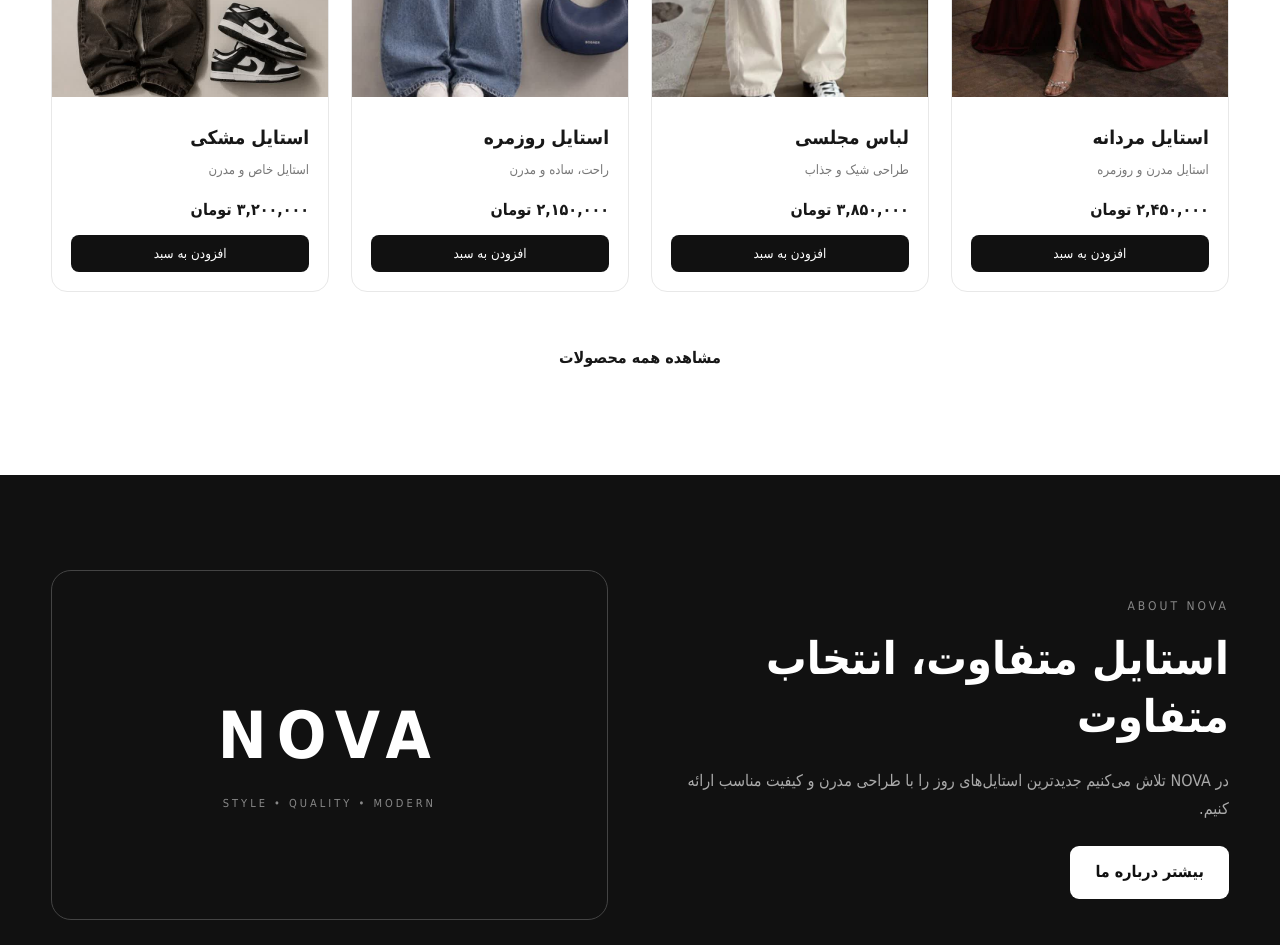
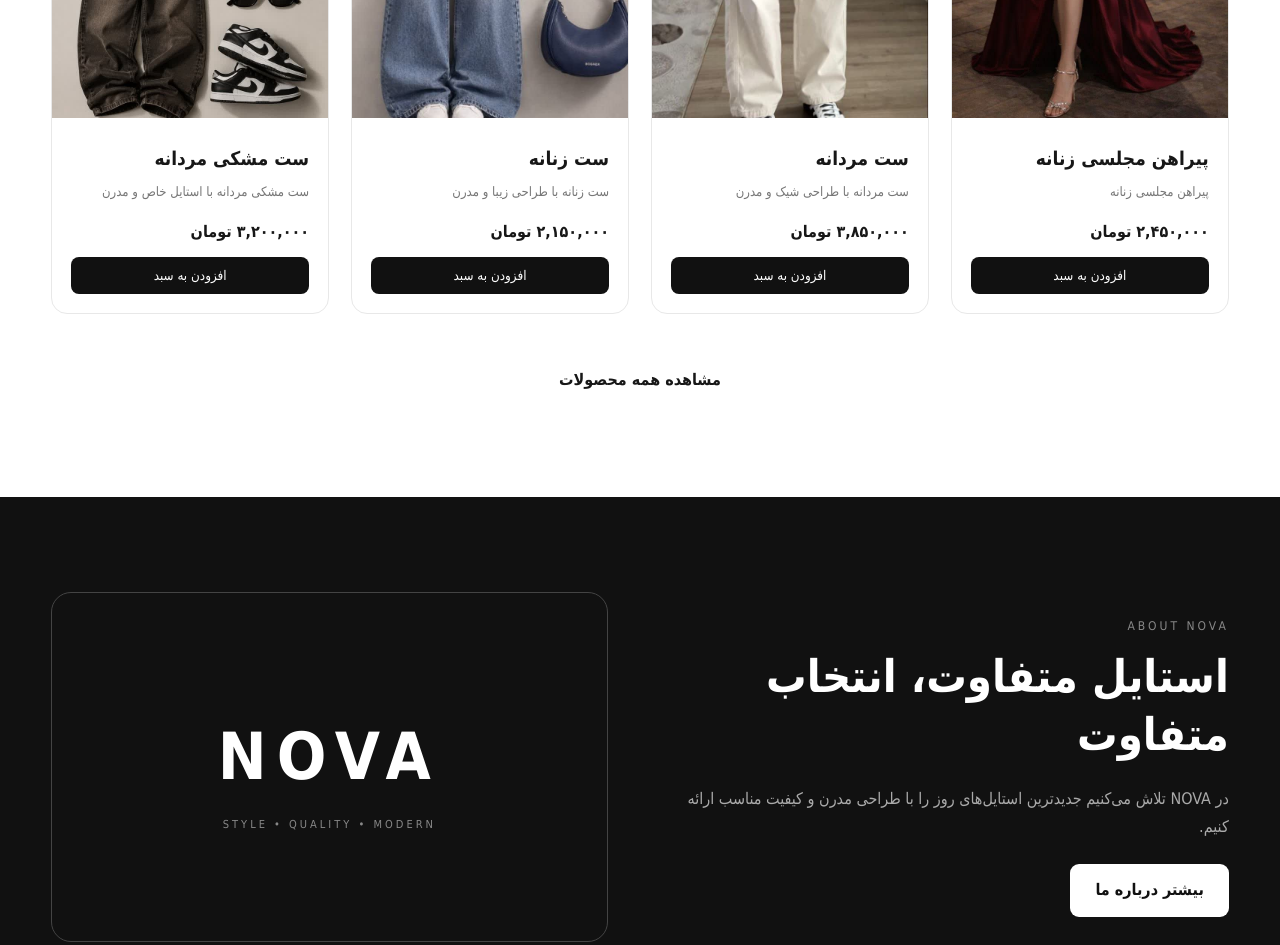
Before and after one commit to amirsepahan13900321-ship-it/nova-store, a plain HTML site: page index.html in a window 1280 px wide. Shown: the part 1380-2325 px from the top of the page. Drawn offline with Linux system fonts and the light colour scheme.

Commit message:
Update index.html

````diff
--- a/index.html
+++ b/index.html
@@ -1,3 +1,4 @@
+```html
 <!DOCTYPE html>
 <html lang="fa" dir="rtl">
 
@@ -243,7 +244,10 @@
 
         <div class="products-grid">
 
-            <!-- PRODUCT 1 -->
+
+            <!-- =================================================
+                 PRODUCT 1
+            ================================================== -->
 
             <article class="product-card">
 
@@ -252,7 +256,7 @@
 
                     <img
                         src="images/product1.jpg"
-                        alt="محصول شماره یک">
+                        alt="پیراهن مجلسی زنانه">
 
                     <span class="product-tag">
                         جدید
@@ -265,13 +269,13 @@
                     <a href="product.html?id=1">
 
                         <h3>
-                            استایل مردانه
+                            پیراهن مجلسی زنانه
                         </h3>
 
                     </a>
 
                     <p>
-                        استایل مدرن و روزمره
+                        پیراهن مجلسی زنانه
                     </p>
 
                     <div class="product-bottom">
@@ -283,7 +287,7 @@
                         <button
                             class="add-cart"
                             data-id="1"
-                            data-name="استایل مردانه"
+                            data-name="پیراهن مجلسی زنانه"
                             data-price="2450000"
                             data-image="images/product1.jpg">
 
@@ -298,7 +302,9 @@
             </article>
 
 
-            <!-- PRODUCT 2 -->
+            <!-- =================================================
+                 PRODUCT 2
+            ================================================== -->
 
             <article class="product-card">
 
@@ -307,7 +313,7 @@
 
                     <img
                         src="images/product2.jpg"
-                        alt="لباس مجلسی">
+                        alt="ست مردانه">
 
                     <span class="product-tag">
                         ویژه
@@ -320,13 +326,13 @@
                     <a href="product.html?id=2">
 
                         <h3>
-                            لباس مجلسی
+                            ست مردانه
                         </h3>
 
                     </a>
 
                     <p>
-                        طراحی شیک و جذاب
+                        ست مردانه با طراحی شیک و مدرن
                     </p>
 
                     <div class="product-bottom">
@@ -338,7 +344,7 @@
                         <button
                             class="add-cart"
                             data-id="2"
-                            data-name="لباس مجلسی"
+                            data-name="ست مردانه"
                             data-price="3850000"
                             data-image="images/product2.jpg">
 
@@ -353,7 +359,9 @@
             </article>
 
 
-            <!-- PRODUCT 3 -->
+            <!-- =================================================
+                 PRODUCT 3
+            ================================================== -->
 
             <article class="product-card">
 
@@ -362,7 +370,7 @@
 
                     <img
                         src="images/product3.jpg"
-                        alt="استایل روزمره">
+                        alt="ست زنانه">
 
                 </a>
 
@@ -371,13 +379,13 @@
                     <a href="product.html?id=3">
 
                         <h3>
-                            استایل روزمره
+                            ست زنانه
                         </h3>
 
                     </a>
 
                     <p>
-                        راحت، ساده و مدرن
+                        ست زنانه با طراحی زیبا و مدرن
                     </p>
 
                     <div class="product-bottom">
@@ -389,7 +397,7 @@
                         <button
                             class="add-cart"
                             data-id="3"
-                            data-name="استایل روزمره"
+                            data-name="ست زنانه"
                             data-price="2150000"
                             data-image="images/product3.jpg">
 
@@ -404,7 +412,9 @@
             </article>
 
 
-            <!-- PRODUCT 4 -->
+            <!-- =================================================
+                 PRODUCT 4
+            ================================================== -->
 
             <article class="product-card">
 
@@ -413,7 +423,7 @@
 
                     <img
                         src="images/product4.jpg"
-                        alt="استایل مشکی">
+                        alt="ست مشکی مردانه">
 
                     <span class="product-tag">
                         پرفروش
@@ -426,13 +436,13 @@
                     <a href="product.html?id=4">
 
                         <h3>
-                            استایل مشکی
+                            ست مشکی مردانه
                         </h3>
 
                     </a>
 
                     <p>
-                        استایل خاص و مدرن
+                        ست مشکی مردانه با استایل خاص و مدرن
                     </p>
 
                     <div class="product-bottom">
@@ -444,7 +454,7 @@
                         <button
                             class="add-cart"
                             data-id="4"
-                            data-name="استایل مشکی"
+                            data-name="ست مشکی مردانه"
                             data-price="3200000"
                             data-image="images/product4.jpg">
 
@@ -594,6 +604,8 @@
 
         <div class="contact-cards">
 
+            <!-- تلفن -->
+
             <div class="contact-card">
 
                 <span>📞</span>
@@ -603,11 +615,13 @@
                 </h3>
 
                 <p>
-                    ۰۹۱۲۱۲۳۴۵۶۷۸
+                    ۰۹۹۲۰۲۲۹۹۴۲
                 </p>
 
             </div>
 
+
+            <!-- ایمیل -->
 
             <div class="contact-card">
 
@@ -618,11 +632,13 @@
                 </h3>
 
                 <p>
-                    info@nova-store.ir
+                    amir.sepahan13900321@gmail.com
                 </p>
 
             </div>
 
+
+            <!-- آدرس -->
 
             <div class="contact-card">
 
@@ -633,7 +649,7 @@
                 </h3>
 
                 <p>
-                    تهران، ایران
+                    فلاورجان، اصفهان
                 </p>
 
             </div>
@@ -667,6 +683,8 @@
 
     <div class="container footer-grid">
 
+        <!-- درباره NOVA -->
+
         <div class="footer-about">
 
             <a href="index.html"
@@ -683,6 +701,8 @@
 
         </div>
 
+
+        <!-- دسترسی سریع -->
 
         <div class="footer-column">
 
@@ -709,6 +729,8 @@
         </div>
 
 
+        <!-- حساب کاربری -->
+
         <div class="footer-column">
 
             <h3>
@@ -730,21 +752,35 @@
         </div>
 
 
+        <!-- شبکه‌های اجتماعی -->
+
         <div class="footer-column">
 
             <h3>
                 شبکه‌های اجتماعی
             </h3>
 
-            <a href="#">
+            <a
+                href="https://instagram.com/amir_javidnaman"
+                target="_blank"
+                rel="noopener noreferrer">
+
                 Instagram
             </a>
 
-            <a href="#">
+            <a
+                href="https://t.me/amir_dused"
+                target="_blank"
+                rel="noopener noreferrer">
+
                 Telegram
             </a>
 
-            <a href="#">
+            <a
+                href="https://wa.me/989920229942"
+                target="_blank"
+                rel="noopener noreferrer">
+
                 WhatsApp
             </a>
 
@@ -768,4 +804,3 @@
 
 </body>
 </html>
-style.css
````
